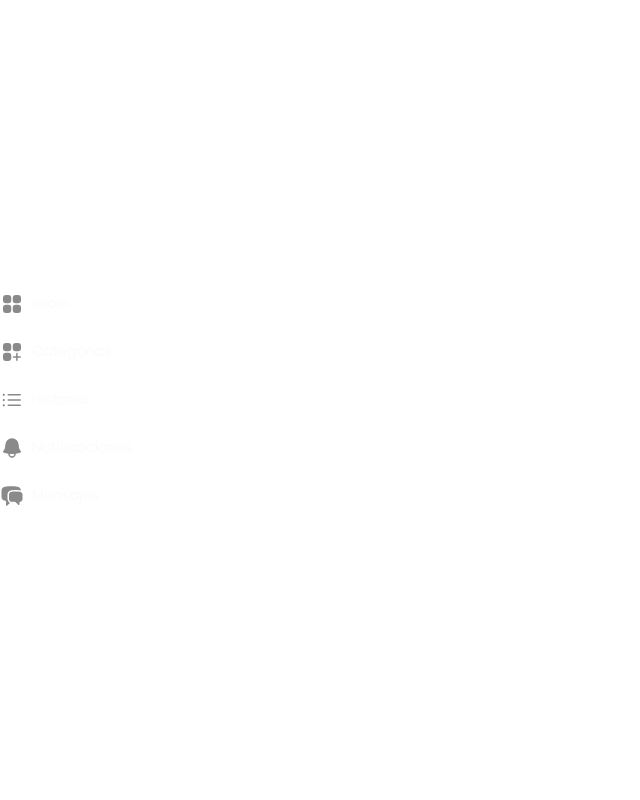
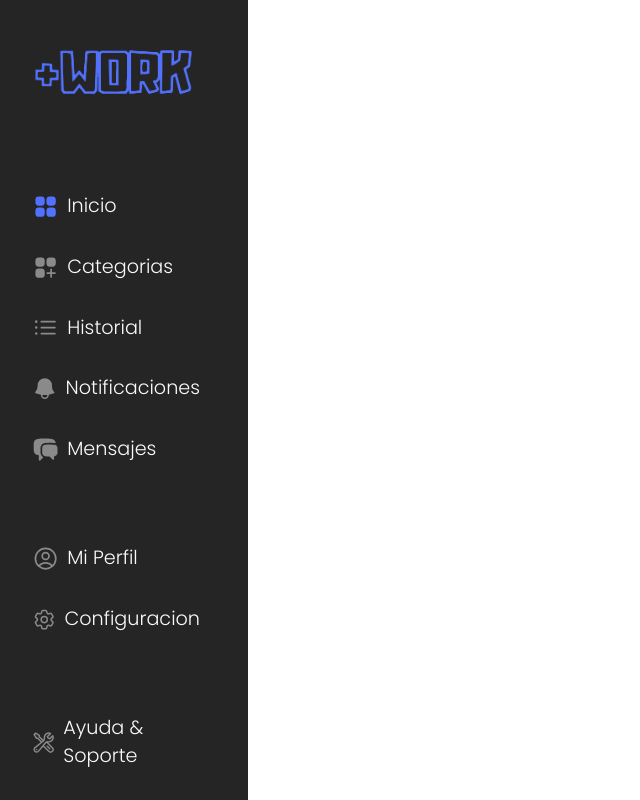
Before and after one commit to BlackMonkcr/Work-Proyect_DBP, a React (Vite) app in the folder frontend/: page / in a window 1280 px wide. Shown: the whole page, without its empty margins (0-640 px from the left). Built offline with nearby package versions, Linux system fonts and the light colour scheme.

Commit message:
component navbar created

```diff
--- a/frontend/src/App.css
+++ /dev/null
@@ -1,42 +0,0 @@
-@import url('https://fonts.googleapis.com/css2?family=Poppins:ital,wght@0,100;0,200;0,300;0,400;0,500;0,600;0,700;0,800;0,900;1,100;1,200;1,300;1,400;1,500;1,600;1,700;1,800;1,900&display=swap');
-
-.list-pages {
-  display: flex;
-  flex-direction: column;
-  gap: 1.5em;
-  padding: 0;
-  margin: 0;
-}
-
-.list-pages li {
-  display: flex;
-  flex-direction: column;
-  justify-content: center;
-}
-
-.list-pages li a {
-  display: flex;
-  align-items: center;
-}
-
-.list-pages li a svg {
-  width: 1.5em;
-  height: 1.5em;
-  margin-right: 0.5em;
-}
-
-.list-pages li a span {
-  color: #FAFAFA;
-  font-family: 'Poppins', sans-serif;
-  font-weight: 300;
-  font-size: 0.9em;
-}
-
-.list-pages li a {
-  color: #8a8a8a;
-  transition: color 0.25s;
-}
-
-.list-pages li a:hover {
-  color: #646CFF;
-}
--- a/frontend/src/App.jsx
+++ /dev/null
@@ -1,12 +0,0 @@
-import './App.css'
-import NavPages from './NavPages'
-
-function App() {
-  return (
-    <>
-      <NavPages />
-    </>
-  )
-}
-
-export default App
--- /dev/null
+++ b/frontend/src/components/App.jsx
@@ -0,0 +1,12 @@
+import '../css/App.css'
+import NavBar from './NavBar'
+
+function App() {
+  return (
+    <>
+      <NavBar />
+    </>
+  )
+}
+
+export default App
--- a/frontend/src/NavPages.jsx
+++ b/frontend/src/components/NavBar.jsx
@@ -1,10 +1,8 @@
-import './App.css'
-
 function NavPages() {
   return (
     <div className="nav-pages">
         <ul className="list-pages">
-            <li>
+            <li className="activate">
                 <a href="#">
                 <svg xmlns="http://www.w3.org/2000/svg" viewBox="0 0 24 24" fill="currentColor" className="w-6 h-6">
                 <path fillRule="evenodd" d="M3 6a3 3 0 013-3h2.25a3 3 0 013 3v2.25a3 3 0 01-3 3H6a3 3 0 01-3-3V6zm9.75 0a3 3 0 013-3H18a3 3 0 013 3v2.25a3 3 0 01-3 3h-2.25a3 3 0 01-3-3V6zM3 15.75a3 3 0 013-3h2.25a3 3 0 013 3V18a3 3 0 01-3 3H6a3 3 0 01-3-3v-2.25zm9.75 0a3 3 0 013-3H18a3 3 0 013 3V18a3 3 0 01-3 3h-2.25a3 3 0 01-3-3v-2.25z" clipRule="evenodd" />
@@ -50,4 +48,49 @@ function NavPages() {
   )
 }
 
-export default NavPages
+
+function NavOptions() {
+    return(
+        <>
+            <div className="nav-options">
+                <ul className="list-options">
+                    <li>
+                        <a href="#">
+                        <svg xmlns="http://www.w3.org/2000/svg" fill="none" viewBox="0 0 24 24" strokeWidth={1.5} stroke="currentColor" className="w-6 h-6">
+                        <path strokeLinecap="round" strokeLinejoin="round" d="M17.982 18.725A7.488 7.488 0 0012 15.75a7.488 7.488 0 00-5.982 2.975m11.963 0a9 9 0 10-11.963 0m11.963 0A8.966 8.966 0 0112 21a8.966 8.966 0 01-5.982-2.275M15 9.75a3 3 0 11-6 0 3 3 0 016 0z" />
+                        </svg>
+                        <span>Mi Perfil</span>
+                        </a>
+                    </li>
+                    <li>
+                        <a href="#">
+                        <svg xmlns="http://www.w3.org/2000/svg" fill="none" viewBox="0 0 24 24" strokeWidth={1.5} stroke="currentColor" className="w-6 h-6">
+                        <path strokeLinecap="round" strokeLinejoin="round" d="M9.594 3.94c.09-.542.56-.94 1.11-.94h2.593c.55 0 1.02.398 1.11.94l.213 1.281c.063.374.313.686.645.87.074.04.147.083.22.127.324.196.72.257 1.075.124l1.217-.456a1.125 1.125 0 011.37.49l1.296 2.247a1.125 1.125 0 01-.26 1.431l-1.003.827c-.293.24-.438.613-.431.992a6.759 6.759 0 010 .255c-.007.378.138.75.43.99l1.005.828c.424.35.534.954.26 1.43l-1.298 2.247a1.125 1.125 0 01-1.369.491l-1.217-.456c-.355-.133-.75-.072-1.076.124a6.57 6.57 0 01-.22.128c-.331.183-.581.495-.644.869l-.213 1.28c-.09.543-.56.941-1.11.941h-2.594c-.55 0-1.02-.398-1.11-.94l-.213-1.281c-.062-.374-.312-.686-.644-.87a6.52 6.52 0 01-.22-.127c-.325-.196-.72-.257-1.076-.124l-1.217.456a1.125 1.125 0 01-1.369-.49l-1.297-2.247a1.125 1.125 0 01.26-1.431l1.004-.827c.292-.24.437-.613.43-.992a6.932 6.932 0 010-.255c.007-.378-.138-.75-.43-.99l-1.004-.828a1.125 1.125 0 01-.26-1.43l1.297-2.247a1.125 1.125 0 011.37-.491l1.216.456c.356.133.751.072 1.076-.124.072-.044.146-.087.22-.128.332-.183.582-.495.644-.869l.214-1.281z" />
+                        <path strokeLinecap="round" strokeLinejoin="round" d="M15 12a3 3 0 11-6 0 3 3 0 016 0z" />
+                        </svg>
+                        <span>Configuracion</span>
+                        </a>
+                    </li>
+                </ul>
+                <a href="#">
+                    <svg xmlns="http://www.w3.org/2000/svg" fill="none" viewBox="0 0 24 24" strokeWidth={1.5} stroke="currentColor" className="w-6 h-6">
+                    <path strokeLinecap="round" strokeLinejoin="round" d="M11.42 15.17L17.25 21A2.652 2.652 0 0021 17.25l-5.877-5.877M11.42 15.17l2.496-3.03c.317-.384.74-.626 1.208-.766M11.42 15.17l-4.655 5.653a2.548 2.548 0 11-3.586-3.586l6.837-5.63m5.108-.233c.55-.164 1.163-.188 1.743-.14a4.5 4.5 0 004.486-6.336l-3.276 3.277a3.004 3.004 0 01-2.25-2.25l3.276-3.276a4.5 4.5 0 00-6.336 4.486c.091 1.076-.071 2.264-.904 2.95l-.102.085m-1.745 1.437L5.909 7.5H4.5L2.25 3.75l1.5-1.5L7.5 4.5v1.409l4.26 4.26m-1.745 1.437l1.745-1.437m6.615 8.206L15.75 15.75M4.867 19.125h.008v.008h-.008v-.008z" />
+                    </svg>
+                    <span>Ayuda & Soporte</span>
+                </a>
+            </div>
+        </>
+    )
+}
+
+function NavBar() {
+    return(
+        <nav id="navBar">
+            <img src='src/img/Name-azul_bg_dark.png'></img>
+            <NavPages />
+            <NavOptions />
+        </nav>
+    )
+}
+
+export default NavBar
--- /dev/null
+++ b/frontend/src/css/App.css
@@ -0,0 +1,71 @@
+@import url('https://fonts.googleapis.com/css2?family=Poppins:ital,wght@0,100;0,200;0,300;0,400;0,500;0,600;0,700;0,800;0,900;1,100;1,200;1,300;1,400;1,500;1,600;1,700;1,800;1,900&display=swap');
+
+.activate a svg{
+  color: #5271FF;
+}
+
+.list-pages, .list-options {
+  display: flex;
+  flex-direction: column;
+  gap: 2em;
+  padding: 0;
+  margin: 0;
+}
+
+.list-pages li, .list-options li {
+  display: flex;
+  flex-direction: column;
+  justify-content: center;
+}
+
+.list-pages li a, .list-options li a, .nav-options a {
+  display: flex;
+  align-items: center;
+}
+
+.list-pages li a svg, .list-options li a svg, .nav-options a svg {
+  width: 1.7em;
+  height: 1.7em;
+  margin-right: 0.5em;
+}
+
+.list-pages li a span, .list-options li a span, .nav-options a span {
+  color: #FAFAFA;
+  font-family: 'Poppins', sans-serif;
+  font-weight: 300;
+  font-size: 1.2em;
+}
+
+.list-pages li a, .list-options li a, .nav-options a{
+  color: #8a8a8a;
+  transition: color 0.25s;
+}
+
+.list-pages li a:hover, .list-options li a:hover, .nav-options a:hover {
+  color: #5271FF;
+}
+
+.nav-options {
+  display: flex;
+  flex-direction: column;
+  row-gap: 5em;
+}
+
+#navBar {
+  display: flex;
+  flex-direction: column;
+  row-gap: 5em;
+  justify-content: start;
+  padding: 4vh 6vh 0 4vh;
+  background-color: #252525;
+  min-height: 100vh;
+  width: 21vh;
+
+  position: fixed;
+  top: 0;
+  left: 0;
+}
+
+#navBar img {
+  height: 10vh;
+}
--- a/frontend/src/index.css
+++ b/frontend/src/css/index.css
@@ -24,6 +24,22 @@ body {
   place-items: center;
   min-width: 320px;
   min-height: 100vh;
+
+  scrollbar-color: #FAFAFA rgba(50, 50, 50, 0);
+  scrollbar-width: thin;
+}
+
+::-webkit-scrollbar {
+  width: 8px;
+}
+
+::-webkit-scrollbar-thumb {
+  background-color: #FAFAFA;
+  border-radius: 4px;
+}
+
+::-webkit-scrollbar-track {
+  background-color: rgba(50, 50, 50, 0);
 }
 
 h1 {
--- a/frontend/src/main.jsx
+++ b/frontend/src/main.jsx
@@ -1,7 +1,7 @@
 import React from 'react'
 import ReactDOM from 'react-dom/client'
-import './index.css'
-import App from './App.jsx'
+import './css/index.css'
+import App from './components/App.jsx'
 
 
 ReactDOM.createRoot(document.getElementById('root')).render(
```
Also changed, not shown: frontend/src/img/Name-azul_bg_dark.png (added), 16 other files (tests, documents, lock files or other folders).
